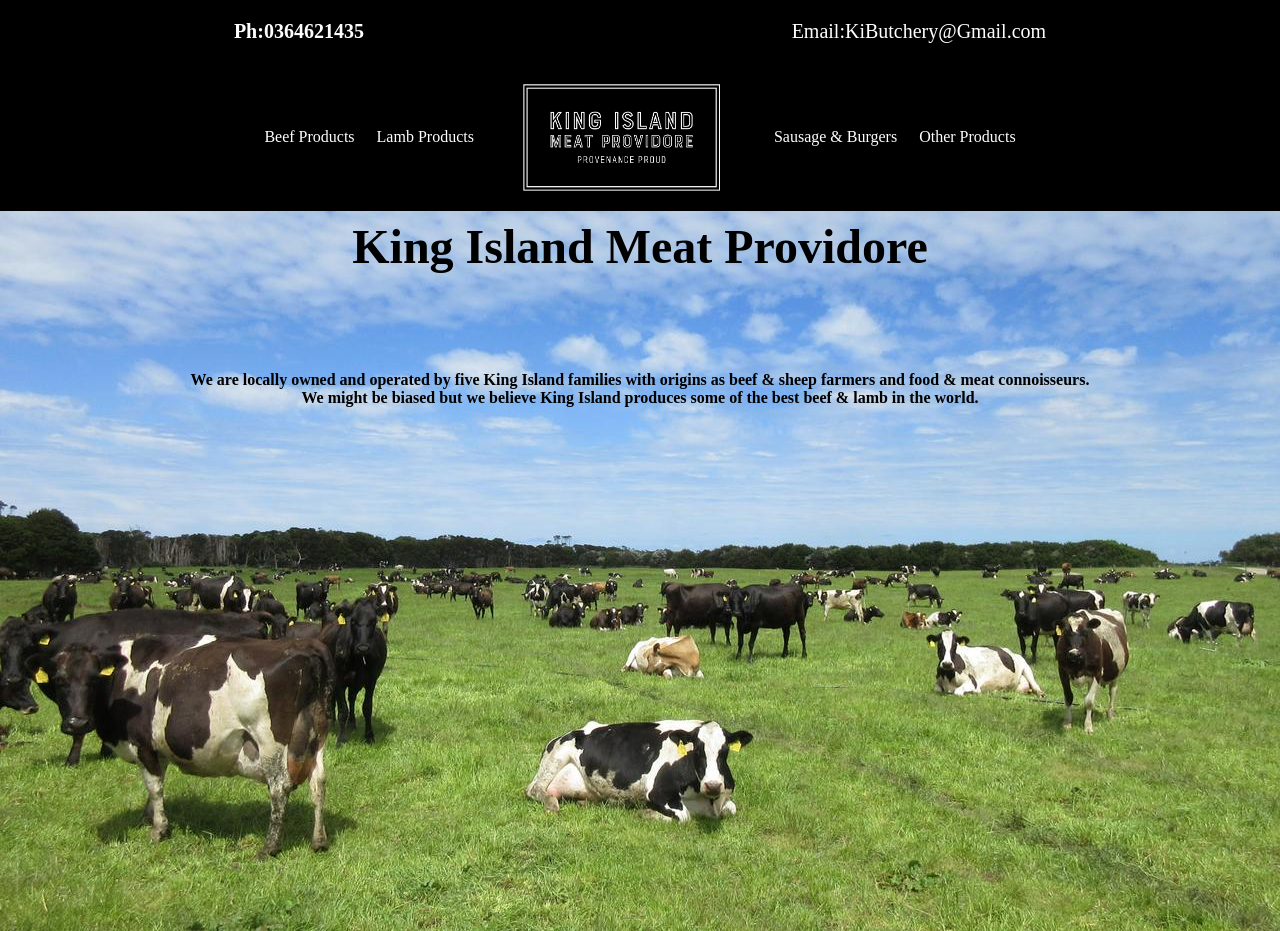
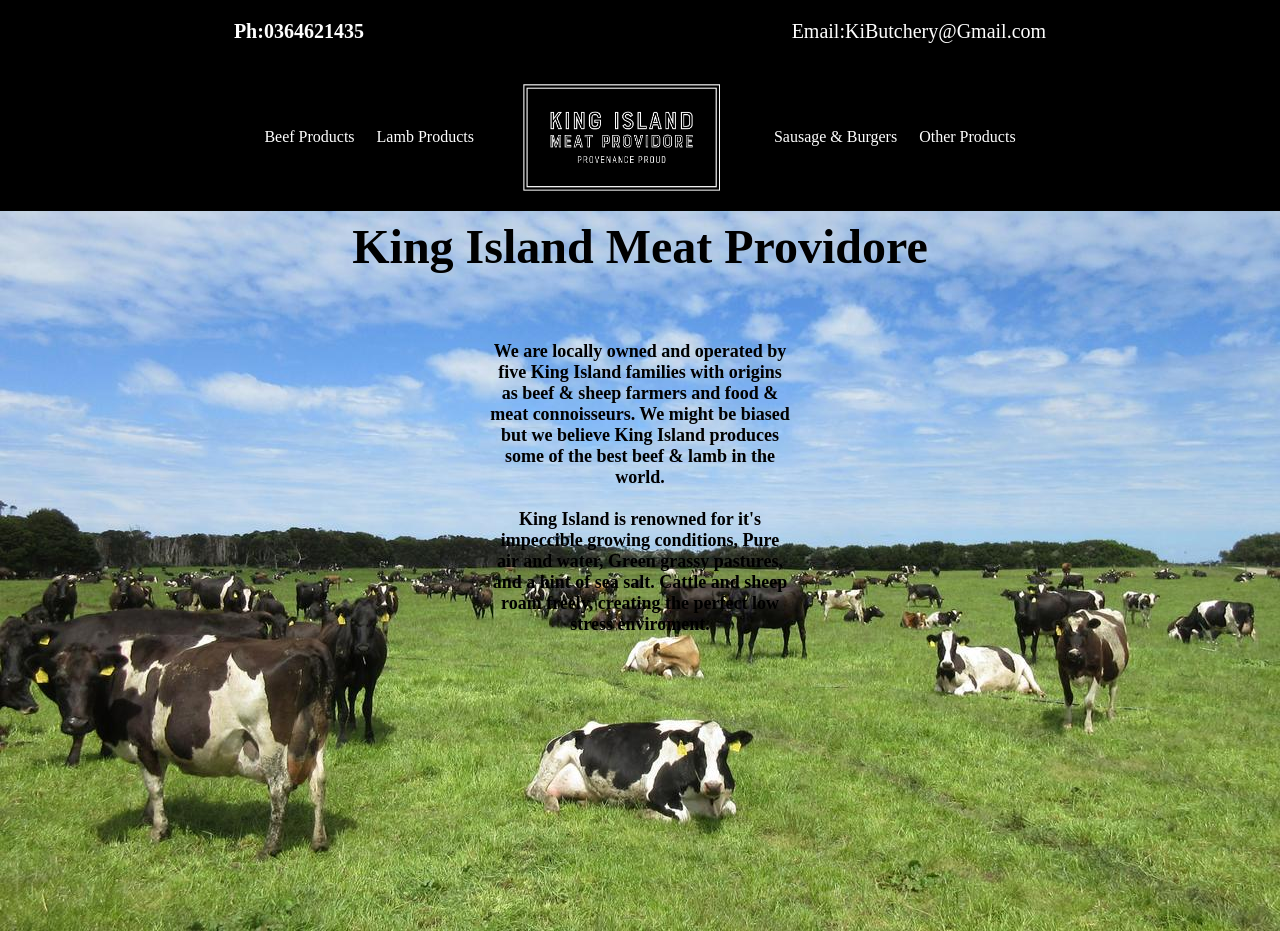
Before and after one commit to kyleburgin1/meat--providore, a plain HTML site: page index.html in a window 1280 px wide. Drawn offline with Linux system fonts and the light colour scheme; files whose address does not match are found by name.

Commit message:
added more text to body

```diff
--- a/index.html
+++ b/index.html
@@ -22,8 +22,11 @@
     <img src="/meat-providore/brand-image/cow.jpg" alt="cows" height="130%" width="auto">
     <h1 class="body-title">King Island Meat Providore</h1>
     <p class="body-text">We are locally owned and operated by five King Island families with origins as beef & sheep farmers
-         and food & meat connoisseurs. <br> We might be biased but we believe King Island produces
-          some of the best beef & lamb in the world.</p>
+         and food & meat connoisseurs.  We might be biased but we believe King Island produces
+          some of the best beef & lamb in the world. <br> <br>
+
+          King Island is renowned for it's impeccible growing conditions, Pure air and water, Green grassy pastures, and a hint of sea salt.
+          Cattle and sheep roam freely, creating the perfect low stress enviroment.</p>
    </div>
 </body>
 </html>
--- a/style-index.css
+++ b/style-index.css
@@ -47,10 +47,12 @@
 }
 
 .body-text{
+    width: 300px;
     position: absolute;
-    margin-top: 60px;
+    margin-top: 30px;
     top: 100px;
     bottom: 16px;
     font-weight: bold;
+    font-size: large;
 
 }
```
